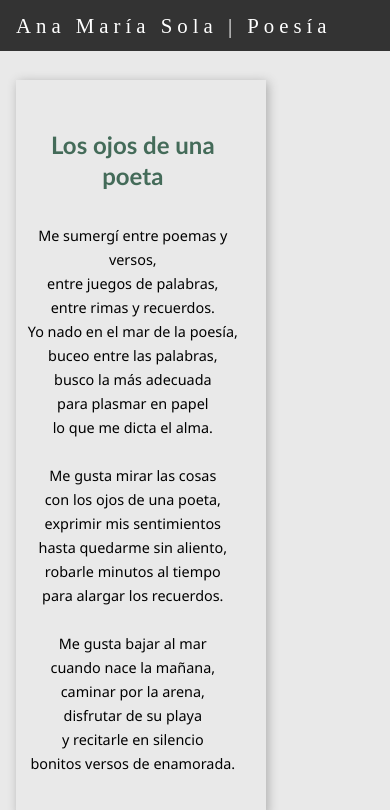
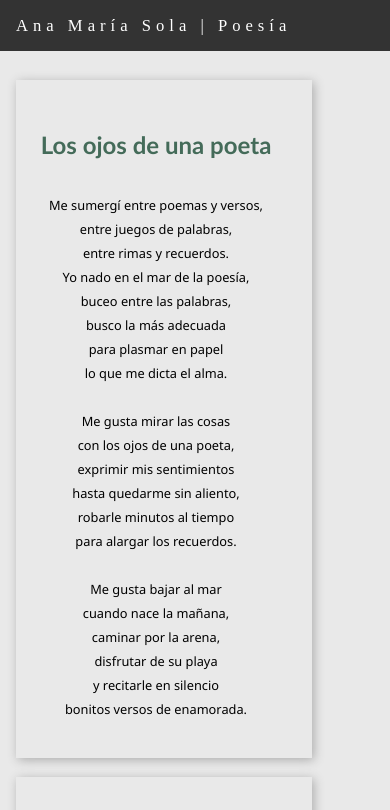
Before and after one commit to hersola/am.poesia, a plain HTML site: page index.html in a window 390 px wide. Shown: the top 810 px of the page. Drawn offline with nearby package versions, Linux system fonts and the light colour scheme.

Commit message:
responsive sencillo

```diff
--- a/css/pams.css
+++ b/css/pams.css
@@ -79,6 +79,7 @@ p {
     justify-content: space-between;
     align-items:center;
     flex-wrap: wrap;
+    font-size: 0.8rem;
 }
 
 .logo{
@@ -113,7 +114,7 @@ p {
 
 .main{
     padding-top: 5rem;
-    width: 80%;
+    width: auto;
     text-align: center;
 }
 
@@ -194,7 +195,7 @@ p {
         text-align: center;
         width: auto;
         padding: 1rem 1rem 1rem 0rem;
-        font-size: 0.9rem;
+        font-size: 0.8rem;
         font-family:'Segoe UI', Tahoma, Geneva, Verdana, sans-serif;
         line-height: 1.5rem;
         box-shadow: 2px 2px 10px #acacac;
```
